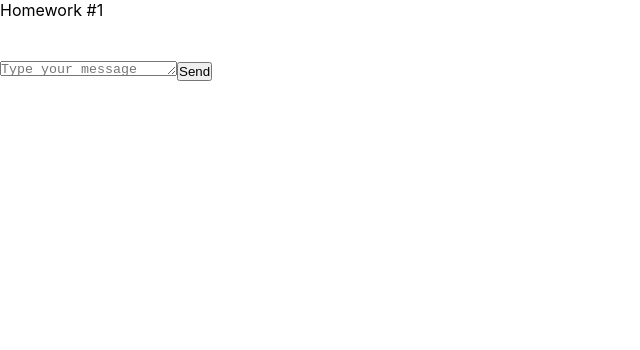
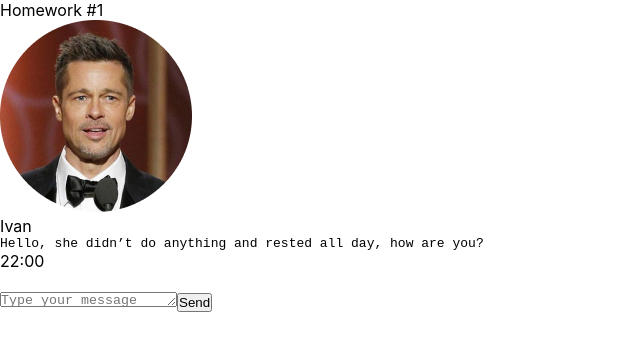
Before and after one commit to springevidence/Homework01, a React (Create React App) app: page / in a window 1280 px wide. Shown: the top 350 px of the page, without its empty margins (0-640 px from the left). Built offline with nearby package versions, Linux system fonts and the light colour scheme.

Commit message:
added props and types for message component

```diff
--- a/package.json
+++ b/package.json
@@ -1,6 +1,6 @@
 {
   "name": "hws2",
-  "homepage": "http://springevidence.github.io/homework01",
+  "homepage": "https://springevidence.github.io/homework01",
   "version": "0.1.0",
   "private": true,
   "dependencies": {
--- a/src/s2-homeworks/hw01/HW1.tsx
+++ b/src/s2-homeworks/hw01/HW1.tsx
@@ -1,5 +1,5 @@
 import React from 'react'
-import Message from './message/Message'
+import Message, {MessagePropsType} from './message/Message'
 import MessageSender from './message-sender/MessageSender'
 import s2 from '../../s1-main/App.module.css'
 import FriendMessage from './friend-message/FriendMessage'
@@ -14,17 +14,29 @@ import avatar from './avatar.png'
 * */
 
 // нужно создать правильный тип вместо any
-export type MessageType = any
+export type MessageType = {
+    id: number
+    user: UserPropsType
+    message: MessageProps
+}
+type UserPropsType = {
+    avatar: string
+    name: string
+}
+type MessageProps = {
+    text: string
+    time: string
+}
 
 // структуру объекта не менять
 export const message0: MessageType = {
     id: 0,
     user: {
         avatar: avatar, // можно менять
-        name: 'Some Name',  // можно менять
+        name: 'Ivan',  // можно менять
     },
     message: {
-        text: 'some textsome textsome textsome textsome textsome textsome text', // можно менять
+        text: 'Hello, she didn’t do anything and rested all day, how are you?', // можно менять
         time: '22:00', // можно менять
     },
 }
--- a/src/s2-homeworks/hw01/message/Message.tsx
+++ b/src/s2-homeworks/hw01/message/Message.tsx
@@ -1,36 +1,36 @@
 import React from 'react'
 import s from './Message.module.css'
+import {MessageType} from "../HW1";
 
 // нужно создать правильный тип вместо any
-export type MessagePropsType = any
+export type MessagePropsType = {
+    message: MessageType
+}
 
 // нужно отобразить приходящие данные
 const Message = (props: MessagePropsType) => {
     return (
         <div id={'hw1-message-' + props.message.id} className={s.message}>
             <div className={s.imageAndText}>
-                <img
+                <img src={props.message.user.avatar} alt="avatar"
                     id={'hw1-avatar-' + props.message.id}
-                    // создаёт студент
-
-                    //
                 />
                 <div className={s.text}>
                     <div id={'hw1-name-' + props.message.id} className={s.name}>
                         {/*создаёт студент*/}
-
+                        {props.message.user.name}
                         {/**/}
                     </div>
                     <pre id={'hw1-text-' + props.message.id} className={s.messageText}>
                         {/*создаёт студент*/}
-
+                        {props.message.message.text}
                         {/**/}
                     </pre>
                 </div>
             </div>
             <div id={'hw1-time-' + props.message.id} className={s.time}>
                 {/*создаёт студент*/}
-
+                {props.message.message.time}
                 {/**/}
             </div>
         </div>
```
